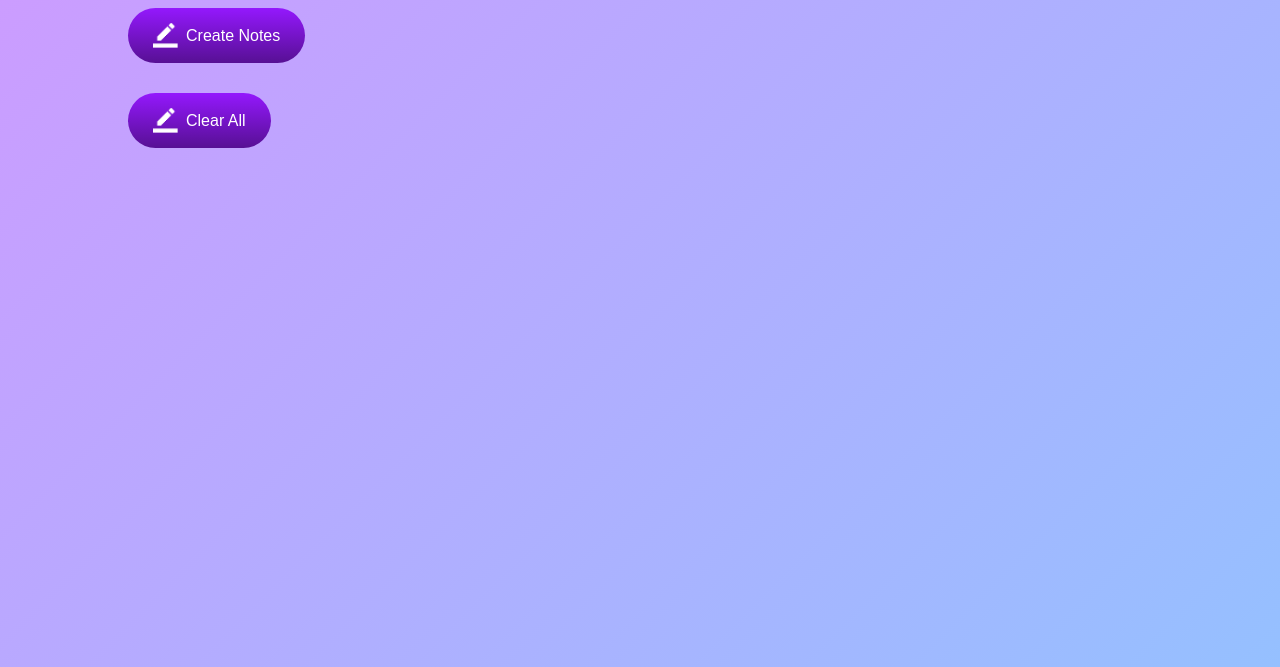
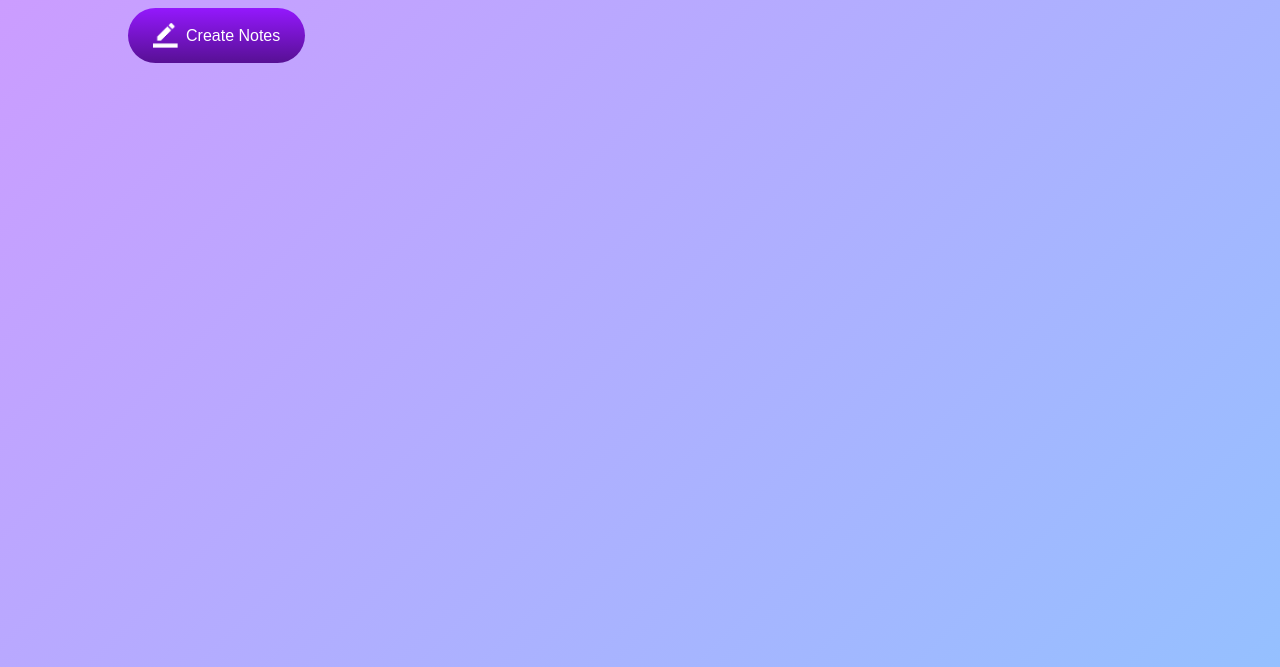
Before and after one commit to Rachit-2409/NoteApp, a plain HTML site: page index.html in a window 1280 px wide. Shown: the part 133-800 px from the top of the page. Drawn offline with Linux system fonts and the light colour scheme.

Commit message:
Update index.html
Image Errror Update

```diff
--- a/index.html
+++ b/index.html
@@ -8,9 +8,9 @@
 </head>
 <body>
     <div class="container">
-        <h1> <img src="/images/notes.png" alt="">Notes</h1>
-        <button> <img src="/images/edit.png" alt="" id="delete">Create Notes</button>
-        <button> <img src="/images/edit.png" alt="" id="clearAll">Clear All</button>
+        <h1> <img src="./images/notes.png" alt="">Notes</h1>
+        <button> <img src="./images/edit.png" alt="" id="delete">Create Notes</button>
+      <!--  <button> <img src="/images/edit.png" alt="" id="clearAll">Clear All</button>-->
         <div class="notes-container">
          <!--   <p contenteditable="true" class="input-box"> <img src="/images/delete.png" alt="" srcset=""> </p>-->
         </div>
```
